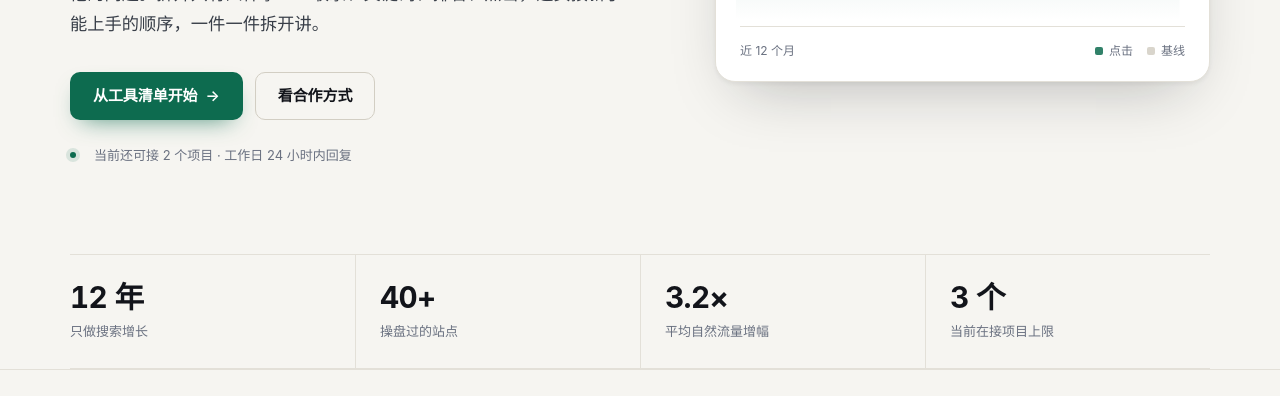
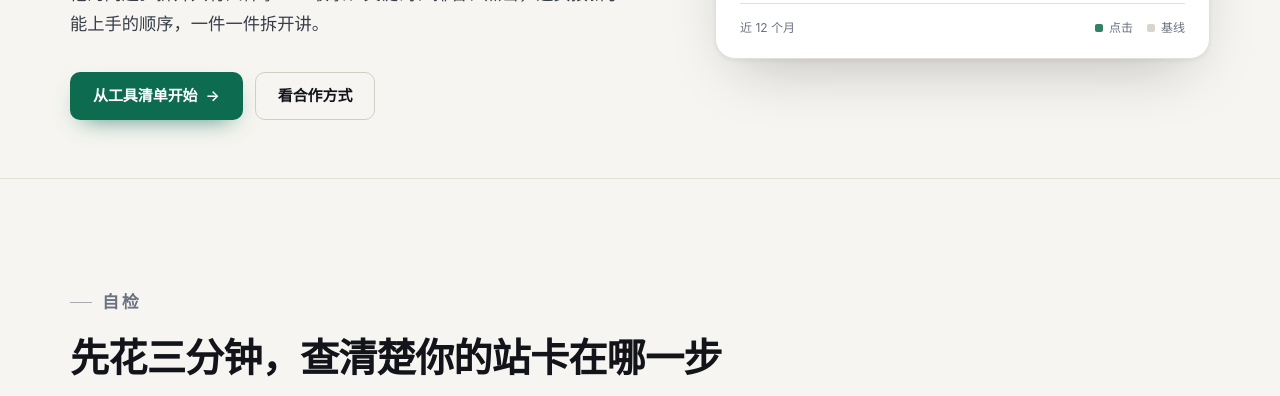
Before and after one commit to rockking00/seoagent, a website: page site/index.html in a window 1280 px wide. Shown: the part 509-905 px from the top of the page. Drawn offline with Linux system fonts and the light colour scheme.

Commit message:
copy(hero): drop the availability line and the stats band

```diff
--- a/site/assets/styles.css
+++ b/site/assets/styles.css
@@ -2248,3 +2248,8 @@ select {
     font-size: 0.9rem;
   }
 }
+
+/* 数字条撤掉后，首屏底部留白收紧一点，别空出一大块 */
+.hero {
+  padding-bottom: clamp(36px, 4.5vw, 60px);
+}
--- a/site/index.html
+++ b/site/index.html
@@ -7,7 +7,7 @@
     <title>谷歌 SEO 入门指南｜工具、教程与顾问服务 - 增长前线</title>
     <meta
       name="description"
-      content="做谷歌 SEO 需要的工具、教程和查询方法，以及找谷歌 SEO 公司时的判断标准。12 年搜索增长经验整理，附一次免费诊断。"
+      content="做谷歌 SEO 需要的工具、教程和查询方法，以及找谷歌 SEO 公司时的判断标准。附一次免费诊断。"
     />
     <link rel="canonical" href="https://example.com/" />
 
@@ -147,11 +147,6 @@
               </a>
               <a class="btn btn--ghost" href="#pricing">看合作方式</a>
             </div>
-
-            <p class="hero-meta">
-              <span class="dot" aria-hidden="true"></span>
-              当前还可接 2 个项目 · 工作日 24 小时内回复
-            </p>
           </div>
 
           <div class="hero-visual">
@@ -205,16 +200,6 @@
           </div>
         </div>
       </section>
-
-      <!-- ===================== 数字 ===================== -->
-      <div class="container">
-        <div class="stats">
-          <div class="stat"><b>12 年</b><span>只做搜索增长</span></div>
-          <div class="stat"><b>40+</b><span>操盘过的站点</span></div>
-          <div class="stat"><b>3.2×</b><span>平均自然流量增幅</span></div>
-          <div class="stat"><b>3 个</b><span>当前在接项目上限</span></div>
-        </div>
-      </div>
 
       <!-- ===================== 三步自检 ===================== -->
       <section class="section" id="check">
@@ -791,8 +776,6 @@
                 <span class="v">工作日 24 小时内</span>
               </div>
             </div>
-
-            <p class="status-dot"><i aria-hidden="true"></i>当前还可接 2 个项目</p>
           </aside>
         </div>
       </section>
```
